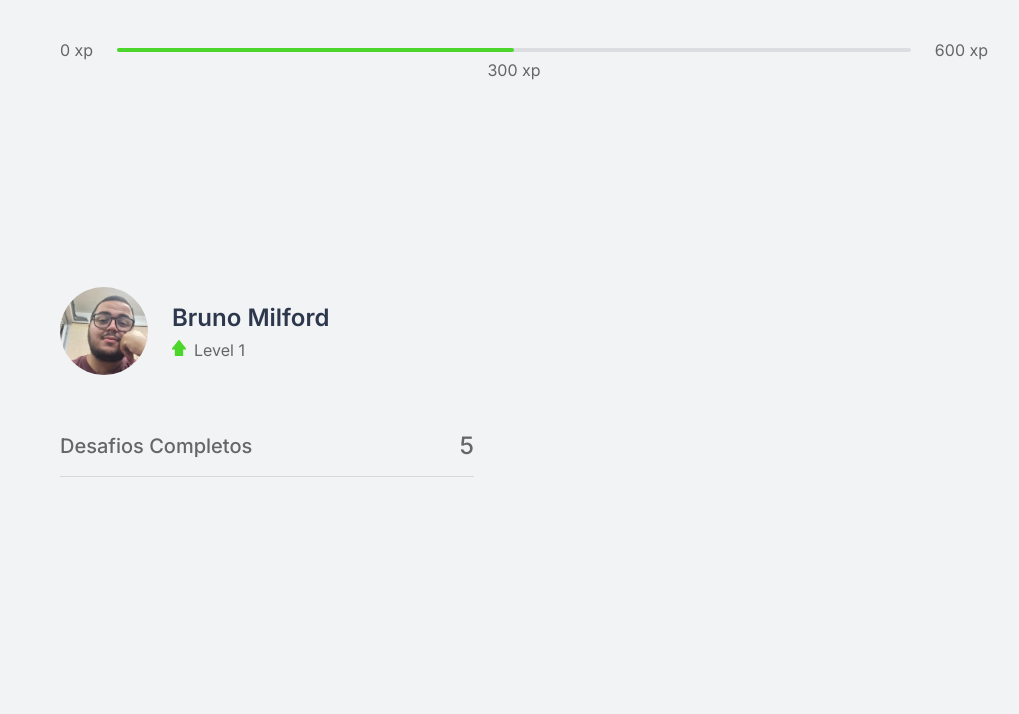
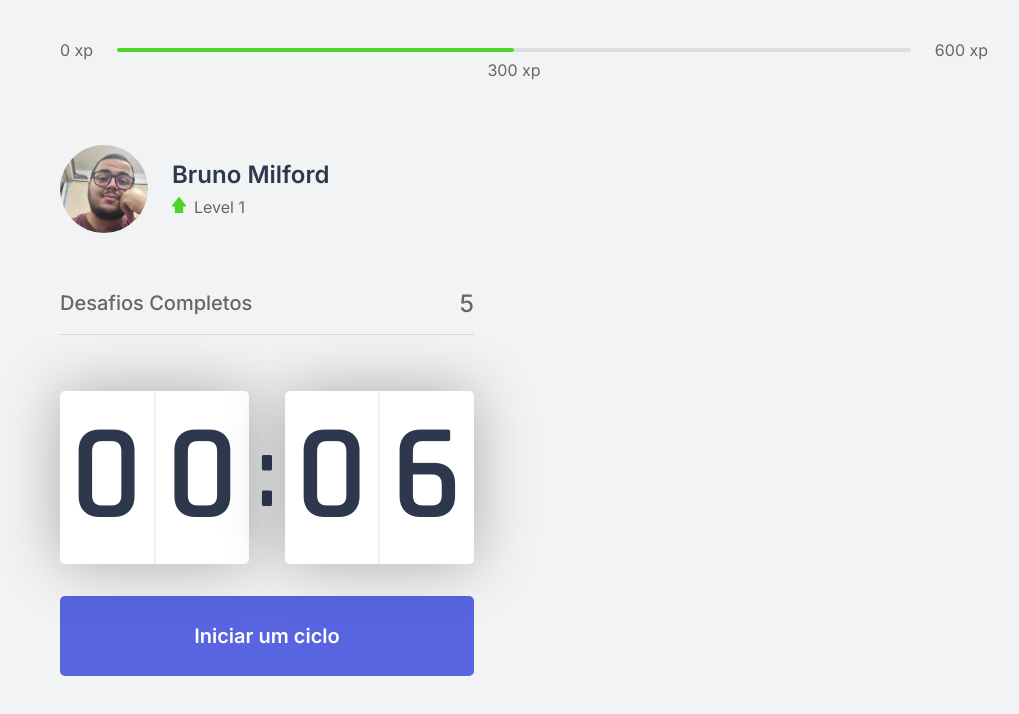
Before and after one commit to Bruno-Milford/NLW-4-Next, a Next.js app in the folder moveit-next/: page / in a window 1280 px wide. Shown: the top 714 px of the page, without its empty margins (116-1135 px from the left). Built offline with nearby package versions, Linux system fonts and the light colour scheme.

Commit message:
component countdown

```diff
--- /dev/null
+++ b/moveit-next/src/components/Countdown.tsx
@@ -0,0 +1,72 @@
+import styles from '../styles/components/Countdown.module.css';
+
+import { useState, useEffect } from 'react';
+
+let countdownTimeout: NodeJS.Timeout;
+
+export function Countdown() {
+    const [time, setTime] = useState(0.1 * 60);
+    const [isActive, setIsActive] = useState(false);
+    const [hasFinished, setHasFinished] = useState(false);
+
+    const minutes = Math.floor(time / 60);
+    const seconds = time % 60;
+
+    const [minuteLeft, minuteRight] = String(minutes).padStart(2, '0').split('');
+    const [secondLeft, secondRight] = String(seconds).padStart(2, '0').split('');
+
+    function startCountdown() {
+        setIsActive(true);
+    }
+
+    function resetCountdown() {
+        clearTimeout(countdownTimeout);
+        setIsActive(false);
+        setTime(0.1 * 60);
+    }
+
+    useEffect(() => {
+        if(isActive && time > 0) {
+            countdownTimeout = setTimeout(() => {
+                setTime(time - 1);
+            }, 1000)
+        } else if(isActive && time === 0) {
+            setHasFinished(true);
+            setIsActive(false);
+        }
+    }, [isActive, time])
+
+    return (
+        <div>
+            <div className={ styles.countdownContainer }>
+                <div>
+                    <span>{ minuteLeft }</span>
+                    <span>{ minuteRight }</span>
+                </div>
+                <span>:</span>
+                <div>
+                    <span>{ secondLeft }</span>
+                    <span>{ secondRight }</span>
+                </div>
+            </div>
+
+            { hasFinished ? (
+                <button disabled className={ styles.countdownButton }>Ciclo encerrado</button>
+            ) : (
+                <>
+                    { isActive ? (
+                        <button type="button" className={`${ styles.countdownButton } ${ styles.countdownButtonActive }`}
+                        onClick={ resetCountdown }>
+                            Abandonar Ciclo
+                        </button>
+                    ) : (
+                        <button type="button" className={ styles.countdownButton } onClick={ startCountdown }>
+                            Iniciar um ciclo
+                        </button>
+                    ) }
+                </>
+            ) }
+
+        </div>
+    );
+}
--- a/moveit-next/src/pages/_document.tsx
+++ b/moveit-next/src/pages/_document.tsx
@@ -5,6 +5,7 @@
         return (
             <Html>
                 <Head>
+                    <link rel="shortcut icon" href="favicon.png" type="image/png"/>
                     <link rel="preconnect" href="https://fonts.gstatic.com" />
                     <link href="https://fonts.googleapis.com/css2?family=Inter:wght@400;500;600&family=Rajdhani:wght@600&display=swap" rel="stylesheet" />
                 </Head>
--- a/moveit-next/src/pages/index.tsx
+++ b/moveit-next/src/pages/index.tsx
@@ -1,17 +1,25 @@
 import { CompleteChallenges } from "../components/CompletedChallenges";
 import { ExperienceBar } from "../components/ExperienceBar";
+import { Countdown } from '../components/Countdown';
 import { Profile } from "../components/Profile";
+
+import Head from 'next/head';
 
 import styles from '../styles/pages/Home.module.css';
 
 export default function Home() {
   return (
     <div className={ styles.container }>
+      <Head>
+        <title>Início | move.it</title>
+      </Head>
+
       <ExperienceBar />
       <section>
         <div>
           <Profile />
           <CompleteChallenges />
+          <Countdown />
         </div>
         <div>
 
--- /dev/null
+++ b/moveit-next/src/styles/components/Countdown.module.css
@@ -0,0 +1,76 @@
+.countdownContainer {
+    display: flex;
+    align-items: center;
+    font-family: Rajdhani;
+    font-weight: 600;
+    color: var(--title);
+}
+
+.countdownContainer > div {
+    flex: 1;
+    display: flex;
+    align-items: center;
+    justify-content: space-evenly;
+
+    background: var(--white);
+    box-shadow: 0 0 60px rgba(0, 0, 0, 0.3);
+    border-radius: 5px;
+    font-size: 8.5rem;
+    text-align: center;
+}
+
+.countdownContainer > div span {
+    flex: 1;
+}
+
+.countdownContainer > div span:first-child {
+    border-right: 1px solid #f0f1f3;
+}
+
+.countdownContainer > div span:last-child {
+    border-left: 1px solid #f0f1f3;
+}
+
+.countdownContainer > span {
+    font-size: 6.25rem;
+    margin: 0 0.5rem;
+}
+
+.countdownButton {
+    width: 100%;
+    height: 5rem;
+    margin-top: 2rem;
+
+    display: flex;
+    align-items: center;
+    justify-content: center;
+
+    border: 0;
+    border-radius: 5px;
+    background: var(--blue);
+    color: var(--white);
+    font-size: 1.25rem;
+    font-weight: 600;
+
+    transition: background-color 0.2s;
+}
+
+.countdownButton:not(:disabled):hover {
+    background: var(--blue-dark);
+}
+
+.countdownButtonActive {
+    background: var(--white);
+    color: var(--title);
+}
+
+.countdownButtonActive:not(:disabled):hover {
+    background: var(--red);
+    color: var(--white);
+}
+
+.countdownButton:disabled {
+    background: var(--white);
+    color: var(--text);
+    cursor: not-allowed;
+}
--- a/moveit-next/src/styles/global.css
+++ b/moveit-next/src/styles/global.css
@@ -14,8 +14,8 @@
     --red: #e83f5b;
     --green: #4cd62b;
     --blue: #5965e0;
-    --blue-drak: #4953b8;
-    --blue-twiter: #2aa9e0;
+    --blue-dark: #4953b8;
+    --blue-twitter: #2aa9e0;
 }
 
 @media(max-width: 1080px) {
```
